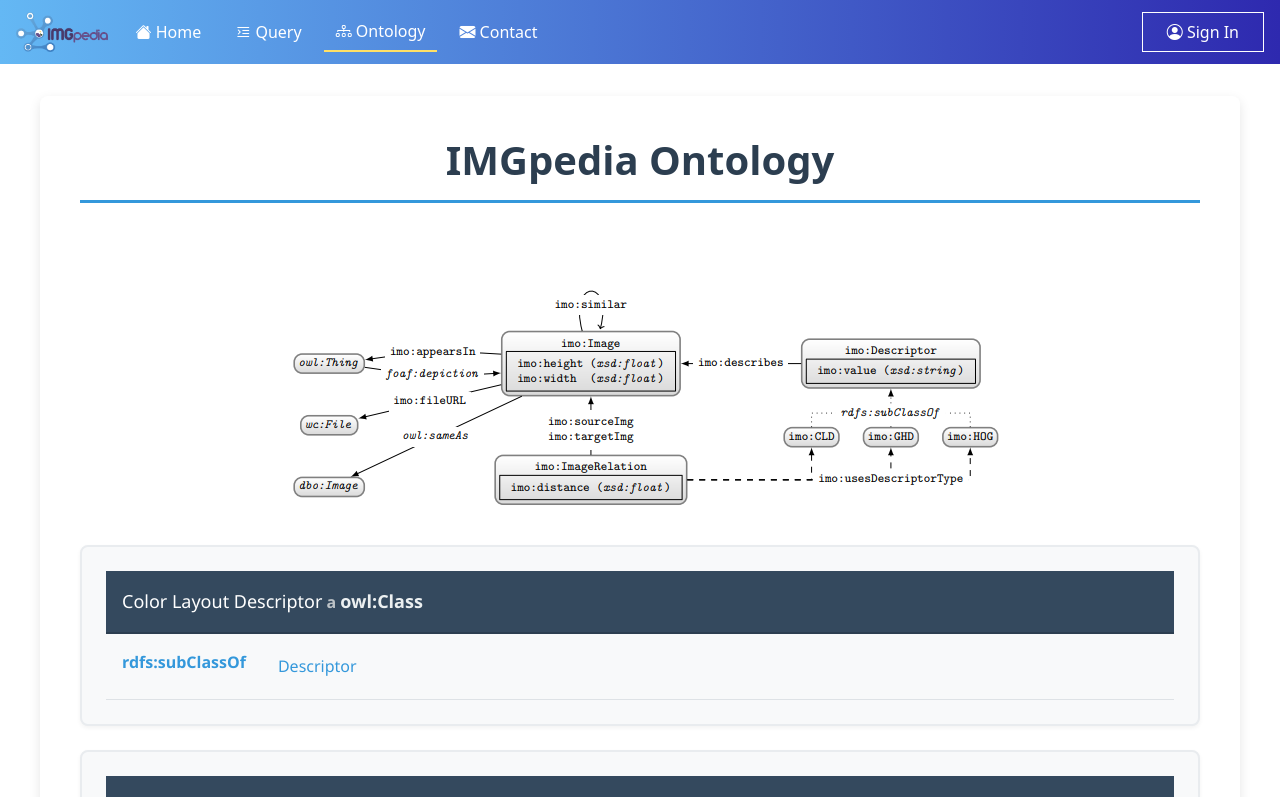
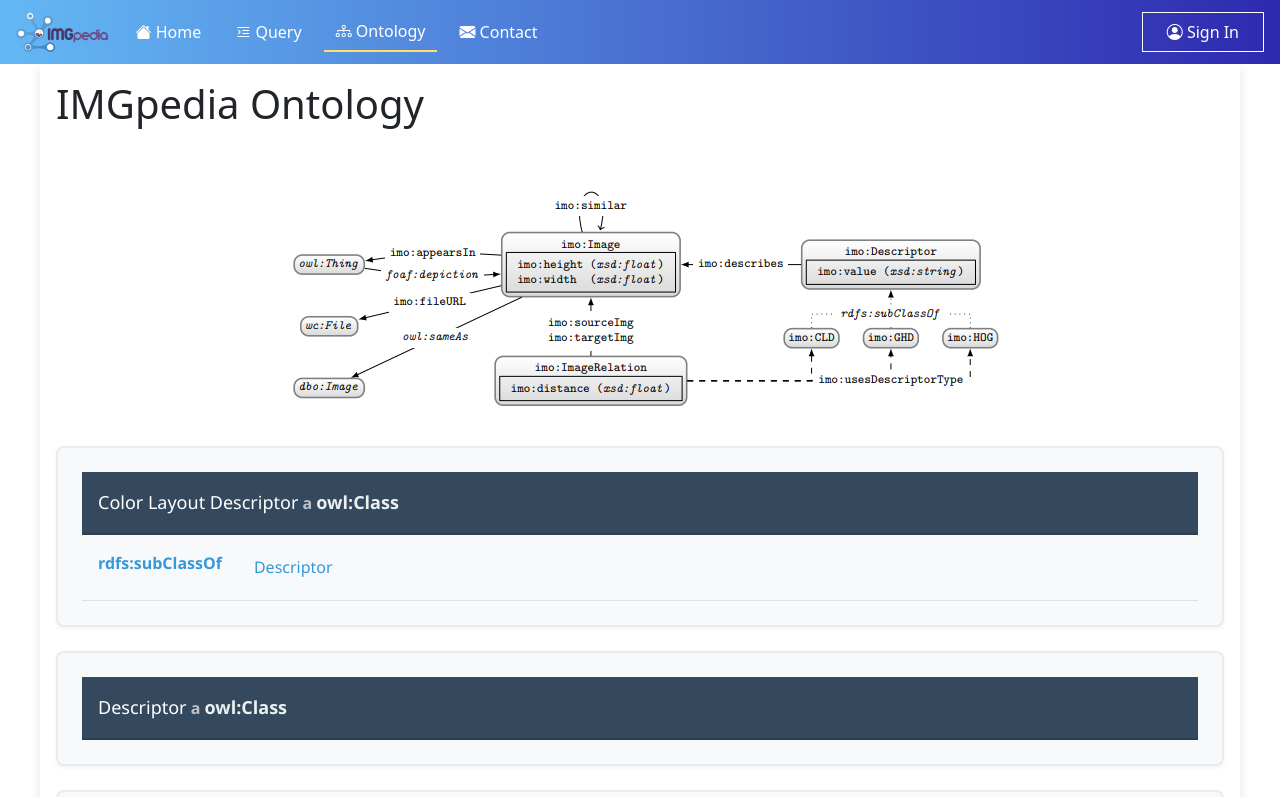
Before and after one commit to Elemma00/imgpedia_front, an Angular app: page /#/ontology in a window 1280 px wide. Shown: the top 797 px of the page. Built offline with nearby package versions, Linux system fonts and the light colour scheme.

Commit message:
cambio de fuente

```diff
--- a/src/app/components/ontology/ontology.component.html
+++ b/src/app/components/ontology/ontology.component.html
@@ -1,5 +1,5 @@
 <div class="ontology-container">
-  <h1 class="ontology-title">IMGpedia Ontology</h1>
+  <h3 class="display-6">IMGpedia Ontology</h3>
   <div class="ontology-content">
    <img src="img/ontologia.png" alt="IMGpedia Ontology Diagram" style="max-width:100%;height:auto;display:block;margin:auto;">
 
--- a/src/app/components/ontology/ontology.component.scss
+++ b/src/app/components/ontology/ontology.component.scss
@@ -1,11 +1,11 @@
 // Main container styles
 .ontology-container {
-  margin: 2rem auto;
+  margin: 0rem auto 2rem auto;
   max-width: 1200px;
   background: #fff;
-  border-radius: 0.5rem;
+  border-radius: 0.2rem;
   box-shadow: 0 4px 12px rgba(0,0,0,0.1);
-  padding: 2.5rem;
+  padding: 1rem;
   min-height: 600px;
   position: relative;
   z-index: 1;
```
